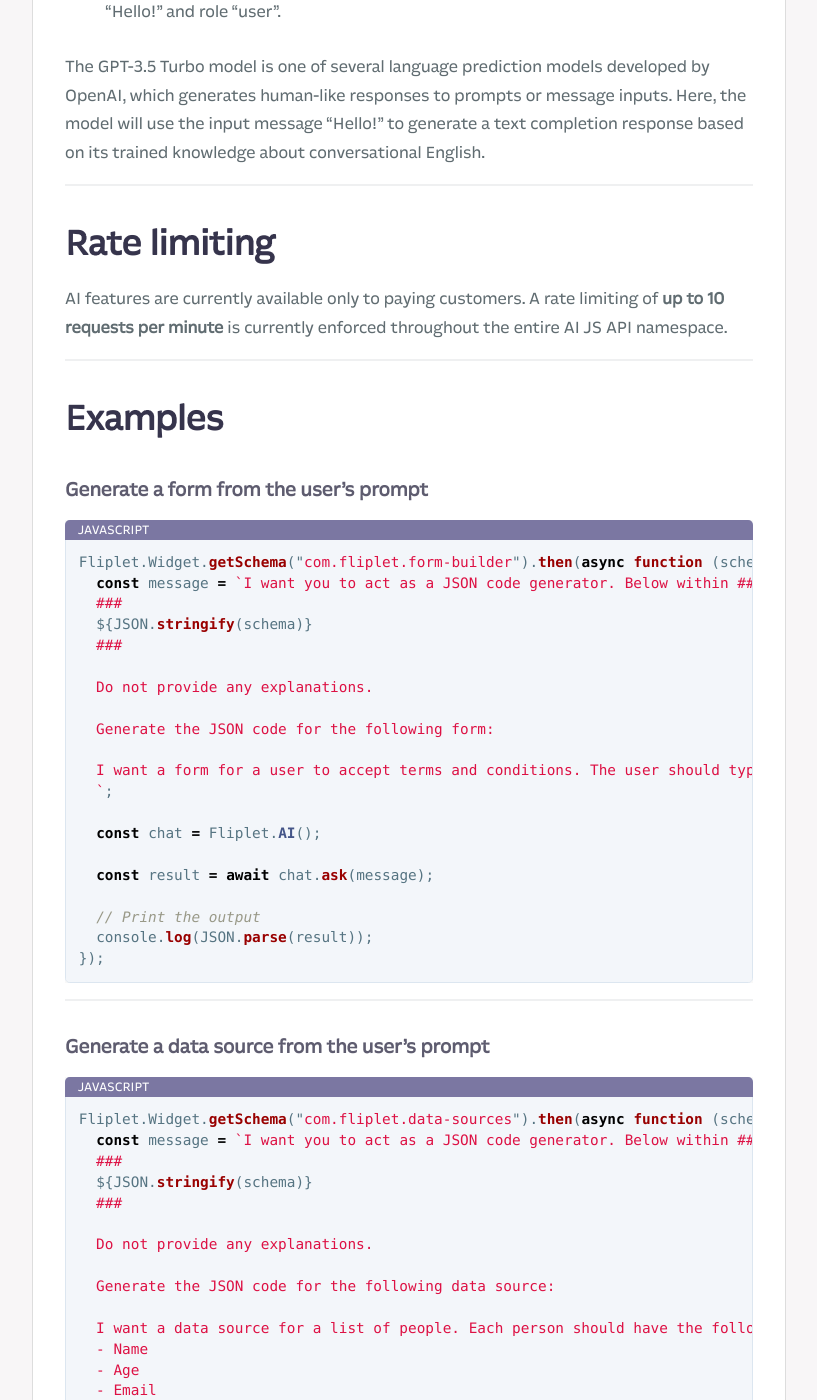
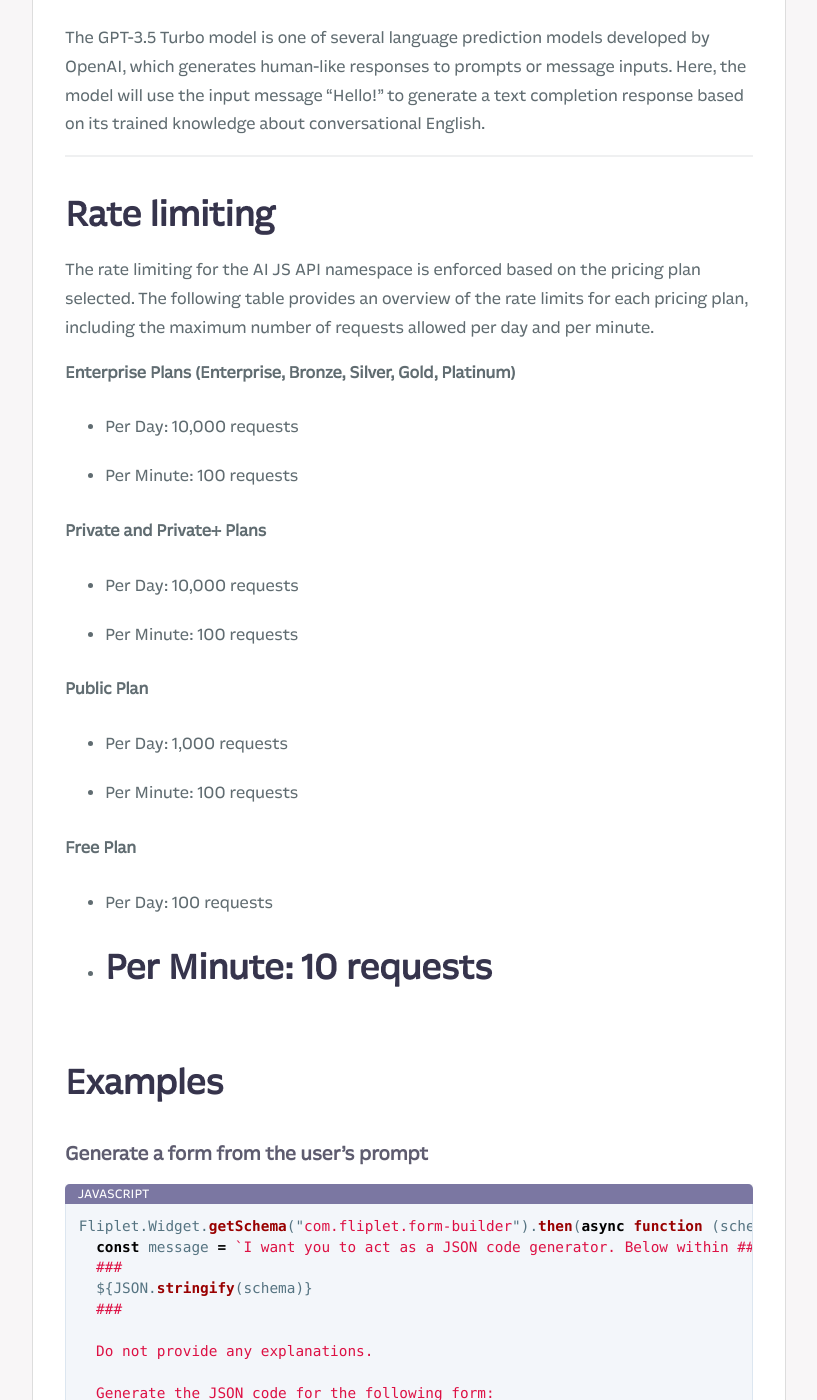
Before and after one commit to Fliplet/fliplet-cli, a Jekyll site: the page built from docs/API/core/ai.md, in a window 1280 px wide and 1400 px high, scrolled down 5708 px. Shown: the whole window, without its empty margins (254-1071 px from the left). Built offline with Jekyll 4.4.1, drawn with Linux system fonts in a browser that asks for light colours; nearby versions of some CDN libraries; our own code applies the rules of GitHub Pages for plain Markdown files; library files that are not in the unit come from our copies; comment, search, counter and statistics services are not loaded; a style sheet for code colours, icons or effects is not loaded; some of the changed text lies outside the part shown.

Commit message:
Updated the AI API limits details

```diff
--- a/docs/API/core/ai.md
+++ b/docs/API/core/ai.md
@@ -1,6 +1,6 @@
 # AI (Artificial Intelligence)
 
-<p class="warning">AI features are currently available only to paying customers. These features are still in beta and are subject to change before they are released to all apps and customers.</p>
+<p class="warning">These features are still in beta and are subject to change before they are released to all apps and customers.</p>
 
 The Fliplet AI JS API is built on top of the [OpenAI API](https://openai.com/docs/api-reference/) to provide developers with an easy way to build AI-powered applications.
 
@@ -168,8 +168,23 @@
 
 ## Rate limiting
 
-AI features are currently available only to paying customers. A rate limiting of **up to 10 requests per minute** is currently enforced throughout the entire AI JS API namespace.
+The rate limiting for the AI JS API namespace is enforced based on the pricing plan selected. The following table provides an overview of the rate limits for each pricing plan, including the maximum number of requests allowed per day and per minute.
 
+**Enterprise Plans (Enterprise, Bronze, Silver, Gold, Platinum)**
+- Per Day: 10,000 requests
+- Per Minute: 100 requests
+
+**Private and Private+ Plans**
+- Per Day: 10,000 requests
+- Per Minute: 100 requests
+
+**Public Plan**
+- Per Day: 1,000 requests
+- Per Minute: 100 requests
+
+**Free Plan**
+- Per Day: 100 requests
+- Per Minute: 10 requests
 ---
 
 ## Examples
```
